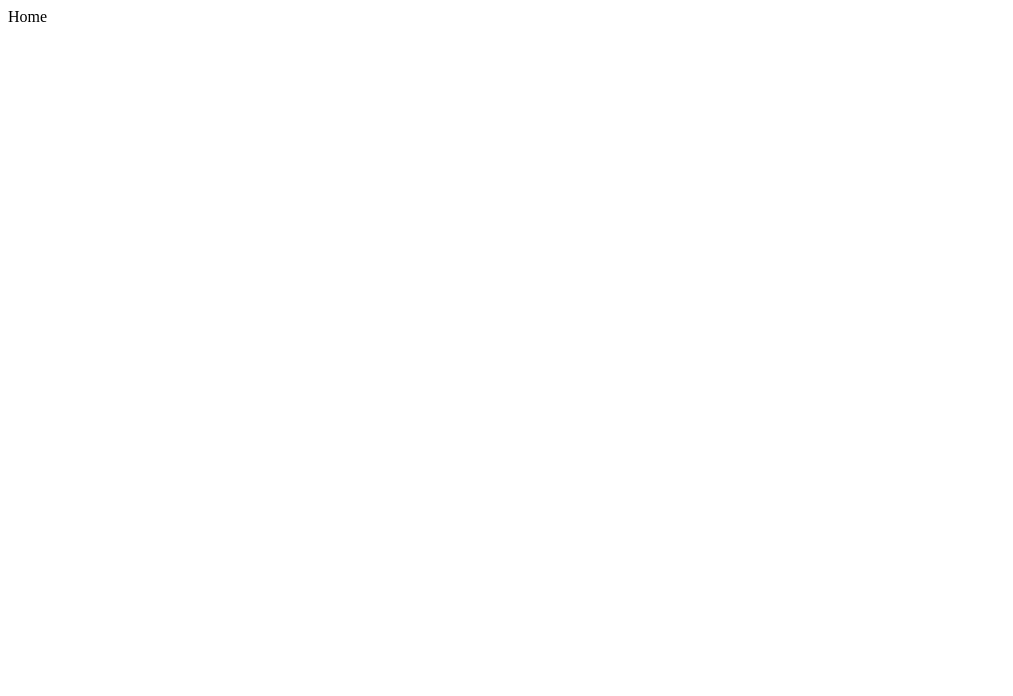
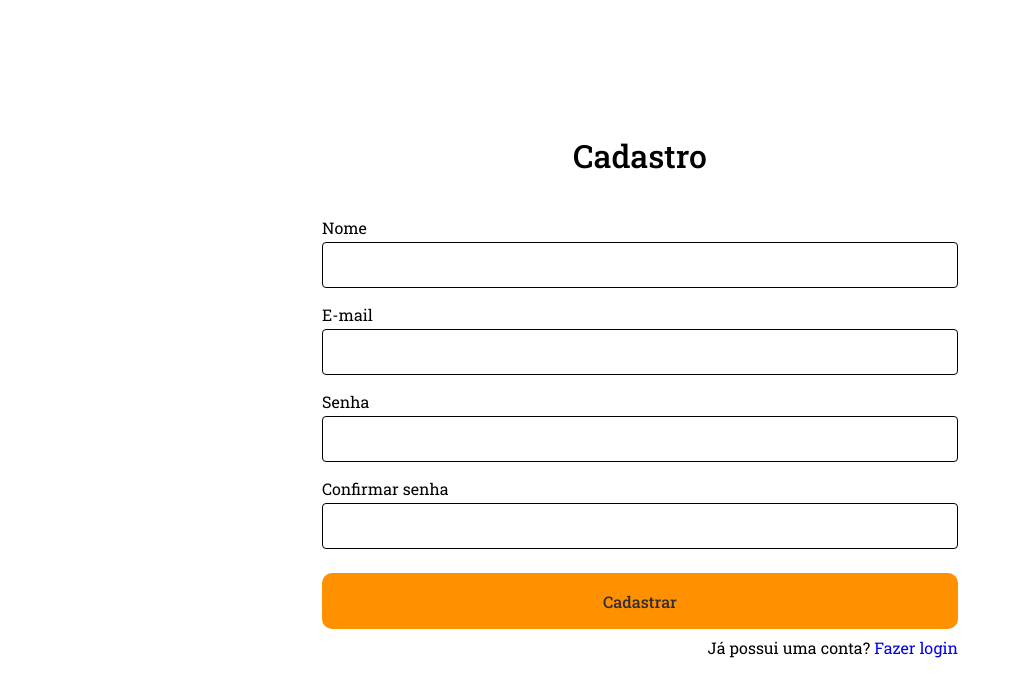
Before and after one commit to carloshkruger/srs-web, a React (Create React App) app: page /signup in a window 1280 px wide. Shown: the top 696 px of the page, without its empty margins (0-1013 px from the left). Built offline with nearby package versions, Linux system fonts and the light colour scheme; no server answers.

Commit message:
chore: create SignUp page

```diff
--- a/package.json
+++ b/package.json
@@ -28,6 +28,7 @@
     ]
   },
   "dependencies": {
+    "@hookform/resolvers": "^2.8.8",
     "@testing-library/jest-dom": "^5.16.2",
     "@testing-library/react": "^12.1.4",
     "@testing-library/user-event": "^13.5.0",
@@ -35,15 +36,18 @@
     "@types/node": "^16.11.26",
     "@types/react": "^17.0.40",
     "@types/react-dom": "^17.0.13",
+    "axios": "^0.26.1",
     "polished": "^4.1.4",
     "react": "^17.0.2",
     "react-dom": "^17.0.2",
     "react-hook-form": "^7.27.1",
     "react-router-dom": "^6.2.2",
     "react-scripts": "5.0.0",
+    "react-toastify": "^8.2.0",
     "styled-components": "^5.3.3",
     "typescript": "^4.6.2",
-    "web-vitals": "^2.1.4"
+    "web-vitals": "^2.1.4",
+    "yup": "^0.32.11"
   },
   "devDependencies": {
     "@types/styled-components": "^5.1.24",
--- a/src/App.tsx
+++ b/src/App.tsx
@@ -1,7 +1,17 @@
 import React from 'react'
+import 'react-toastify/dist/ReactToastify.css'
+import { ToastContainer } from 'react-toastify'
+import Routes from './routes'
 
-function App() {
-  return <div>Home</div>
+import './index.css'
+
+const App: React.FC = () => {
+  return (
+    <>
+      <Routes />
+      <ToastContainer />
+    </>
+  )
 }
 
 export default App
--- /dev/null
+++ b/src/index.css
@@ -0,0 +1,27 @@
+* {
+  margin: 0;
+  padding: 0;
+  box-sizing: border-box;
+  outline: 0;
+}
+body {
+  -webkit-font-smoothing: antialiased;
+}
+body,
+input,
+button {
+  font-family: 'Roboto Slab', serif;
+  font-size: 16px;
+}
+h1,
+h2,
+h3,
+h4,
+h5,
+h6,
+strong {
+  font-weight: 500;
+}
+button {
+  cursor: pointer;
+}
--- /dev/null
+++ b/src/pages/SignUp/index.tsx
@@ -0,0 +1,125 @@
+import React, { useState } from 'react'
+import { useForm } from 'react-hook-form'
+import { yupResolver } from '@hookform/resolvers/yup'
+import * as yup from 'yup'
+import { toast } from 'react-toastify'
+import { useNavigate } from 'react-router-dom'
+import Button from '../../components/Button'
+import Input from '../../components/Input'
+import api, { handleApiError } from '../../services/api'
+import {
+  Container,
+  Form,
+  ButtonContainer,
+  AlreadyHaveAccount,
+  AlreadyHaveAccountLink
+} from './styles'
+
+type FormData = {
+  name: string
+  email: string
+  password: string
+  confirmPassword: string
+}
+
+const validationSchema = yup
+  .object({
+    name: yup.string().required('Nome é obrigatório'),
+    email: yup
+      .string()
+      .email('E-mail inválido')
+      .required('E-mail é obrigatório'),
+    password: yup
+      .string()
+      .min(6, 'Senha deve possuir no mínimo 6 caracteres')
+      .required('Senha é obrigatório'),
+    confirmPassword: yup
+      .string()
+      .required('Confirmar senha é obrigatório')
+      .oneOf([yup.ref('password'), null], 'Senhas não conferem')
+  })
+  .required()
+
+const SignUp: React.FC = () => {
+  const [loading, setLoading] = useState(false)
+  const navigate = useNavigate()
+  const {
+    handleSubmit,
+    register,
+    formState: { errors }
+  } = useForm<FormData>({
+    resolver: yupResolver(validationSchema)
+  })
+
+  async function onSubmit(data: FormData) {
+    try {
+      setLoading(true)
+
+      Reflect.deleteProperty(data, 'confirmPassword')
+
+      await api.post('/v1/users', data)
+
+      toast('Cadastro realizado com sucesso', {
+        type: 'success'
+      })
+
+      navigate('/signin')
+    } catch (error) {
+      handleApiError(error)
+    } finally {
+      setLoading(false)
+    }
+  }
+
+  return (
+    <Container>
+      <Form onSubmit={handleSubmit(onSubmit)}>
+        <h1>Cadastro</h1>
+
+        <Input
+          name="name"
+          label="Nome"
+          type="text"
+          register={register}
+          errorMessage={errors.name?.message}
+        />
+        <Input
+          name="email"
+          label="E-mail"
+          type="email"
+          register={register}
+          errorMessage={errors.email?.message}
+        />
+        <Input
+          name="password"
+          label="Senha"
+          type="password"
+          register={register}
+          errorMessage={errors.password?.message}
+        />
+        <Input
+          name="confirmPassword"
+          label="Confirmar senha"
+          type="password"
+          register={register}
+          errorMessage={errors.confirmPassword?.message}
+        />
+
+        <ButtonContainer>
+          <Button loading={loading} type="submit">
+            Cadastrar
+          </Button>
+        </ButtonContainer>
+
+        <AlreadyHaveAccount>
+          Já possui uma conta?{' '}
+          <AlreadyHaveAccountLink to="/signin">
+            Fazer login
+          </AlreadyHaveAccountLink>
+        </AlreadyHaveAccount>
+      </Form>
+    </Container>
+  )
+}
+
+export default SignUp
--- /dev/null
+++ b/src/pages/SignUp/styles.ts
@@ -0,0 +1,43 @@
+import { Link } from 'react-router-dom'
+import styled from 'styled-components'
+
+export const Container = styled.div`
+  height: 100vh;
+  display: flex;
+  justify-content: center;
+  align-items: center;
+`
+
+export const Form = styled.form`
+  padding: 32px;
+  display: flex;
+  flex-direction: column;
+  align-items: center;
+  justify-content: center;
+  width: 100%;
+  max-width: 700px;
+
+  h1 {
+    margin-bottom: 24px;
+  }
+`
+
+export const Input = styled.input`
+  flex: 1;
+  background: transparent;
+  color: #f4ede8;
+`
+
+export const ButtonContainer = styled.div`
+  width: 100%;
+  margin-top: 24px;
+`
+
+export const AlreadyHaveAccount = styled.span`
+  align-self: flex-end;
+  padding: 8px 0px;
+`
+
+export const AlreadyHaveAccountLink = styled(Link)`
+  text-decoration: none;
+`
--- /dev/null
+++ b/src/routes/index.tsx
@@ -0,0 +1,14 @@
+import React from 'react'
+import { BrowserRouter, Route, Routes as ReactRoutes } from 'react-router-dom'
+
+import SignUp from '../pages/SignUp'
+
+const Routes: React.FC = () => (
+  <BrowserRouter>
+    <ReactRoutes>
+      <Route path="signup" element={<SignUp />} />
+    </ReactRoutes>
+  </BrowserRouter>
+)
+
+export default Routes
--- /dev/null
+++ b/src/services/api.ts
@@ -0,0 +1,24 @@
+import axios from 'axios'
+import { toast } from 'react-toastify'
+
+const api = axios.create({
+  baseURL: process.env.REACT_APP_API_URL || 'http://localhost:3001'
+})
+
+export default api
+
+const extractMessageFromError = (error: any): string => {
+  const errorMessage = error?.response?.data?.error
+
+  if (errorMessage) {
+    return Array.isArray(errorMessage) ? errorMessage.join(' ') : errorMessage
+  }
+
+  return error.message
+}
+
+export const handleApiError = (error: any): void => {
+  toast(extractMessageFromError(error), {
+    type: 'error'
+  })
+}
```
Also changed, not shown: .eslintrc.js, 1 other file (tests, documents, lock files or other folders).
